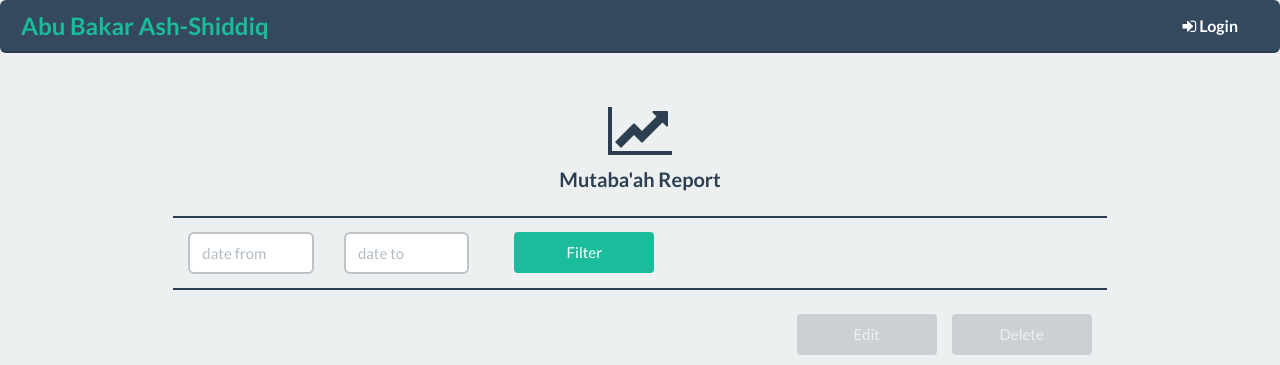
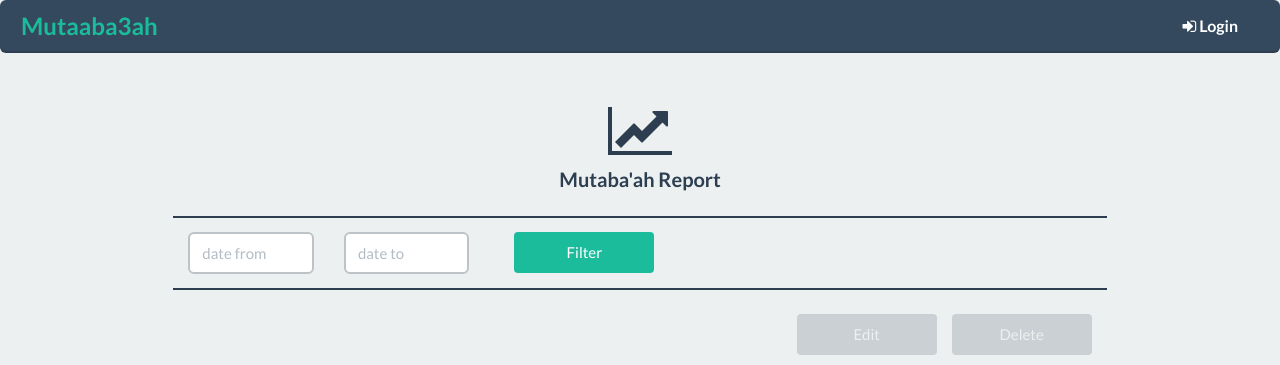
Before and after one commit to har07/mutaaba3ah, a Django app: template mutaaba3ah/templates/mutaaba3ah/report.html in a window 1280 px wide. Shown: the top 365 px of the page. Run offline with Django 3.2, Linux system fonts and the light colour scheme; the template is opened without the code that fills it, so the values that code supplies are empty; some libraries are stand-ins or nearby versions.

Commit message:
Rename menu menjadi aplikasi mutaba'ah utk umum

```diff
--- a/app.yaml
+++ b/app.yaml
@@ -1,4 +1,4 @@
-application: abubakr-group
+application: mutaaba3ah
 version: 1
 runtime: python27
 api_version: 1
--- a/scaffold/urls.py
+++ b/scaffold/urls.py
@@ -16,7 +16,7 @@ urlpatterns = patterns('',
     url(r'^$',  TemplateView.as_view(template_name="home.html"), name='home'),
     url(r'^login/$', 'scaffold.views.login', name='login'),
     url(r'^logout/$', 'scaffold.views.logout', name='logout'),
-    url(r'^mutaaba3ah/', include('mutaaba3ah.urls')),
+    url(r'^daily', include('mutaaba3ah.urls')),
     # url(r'^mutaaba3ah/', TemplateView.as_view(template_name="index.html"), name='mutaaba3ah'),
 
     url(r'^_ah/', include('djangae.urls')),
--- a/scaffold/views.py
+++ b/scaffold/views.py
@@ -8,8 +8,8 @@ def login(request):
     url = users.create_login_url(dest_url=request.GET.get('next'))
     return HttpResponseRedirect(url)
 
-def logout(requesr):
+def logout(request):
     """Redirects to the homepage after logging the user out."""
 
-    url = users.create_logout_url(reverse('home'))
+    url = users.create_logout_url(reverse('mutaaba3ah'))
     return HttpResponseRedirect(url)
--- a/templates/base.html
+++ b/templates/base.html
@@ -19,7 +19,7 @@
     <script src="{% static 'js/libs/flat-ui.min.js' %}"></script>
     <script src="{% static 'js/main.js' %}"></script>
 
-    <title>Abu Bakar Ash-Shiddiq | {% block title %} {% endblock %}</title>
+    <title>Mutaaba3ah | {% block title %} {% endblock %}</title>
   </head>
   <body>
     {% include 'nav.html' %}
--- a/templates/nav.html
+++ b/templates/nav.html
@@ -3,13 +3,15 @@
         <button data-target="#navbar-collapse-01" data-toggle="collapse" class="navbar-toggle" type="button">
             <span class="sr-only">Toggle navigation</span>
         </button>
-        <a class="navbar-brand" href="{% url 'home' %}">Abu Bakar Ash-Shiddiq</a>
+        <a class="navbar-brand" href="{% url 'home' %}">Mutaaba3ah</a>
     </div>
     <div id="navbar-collapse-01" class="collapse navbar-collapse">
         {% if user.is_authenticated %}
         <ul class="nav navbar-nav navbar-left">
             <li class="dropdown">
-                <a id="menu-mutaaba3ah" data-toggle="dropdown" class="dropdown-toggle" href="#">Mutaba'ah <b class="caret"></b></a>
+                <a id="menu-mutaaba3ah" data-toggle="dropdown" class="dropdown-toggle"
+                   title="Catatan Ibadah Harian"
+                   href="#">Mutaba'ah Yaumiyyah<b class="caret"></b></a>
                 <span class="dropdown-arrow"></span>
                 <ul class="dropdown-menu">
                     <li><a id="menu-entry" href="{% url 'mutaaba3ah' %}">Add Entry</a></li>
```
Also changed, not shown: mutaaba3ah/views.py (+0 -12 lines), tests/functional_tests/exclude_test_full_cycle.py (+1 -1 lines).
